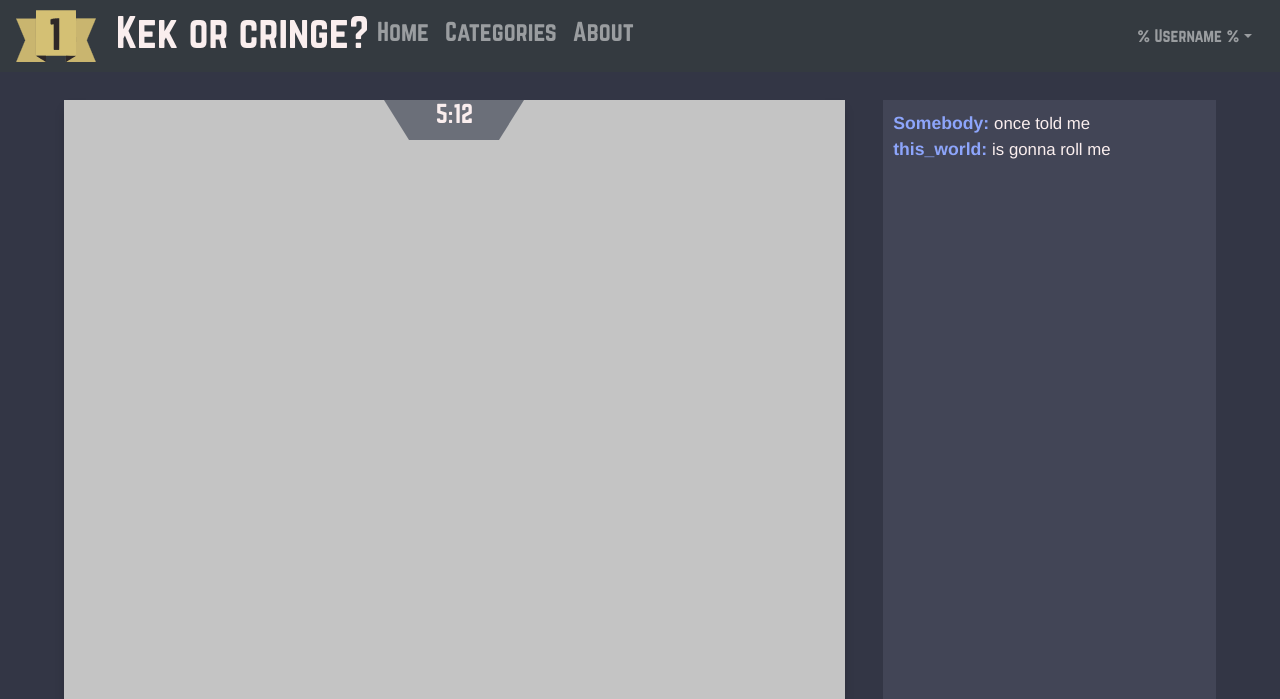
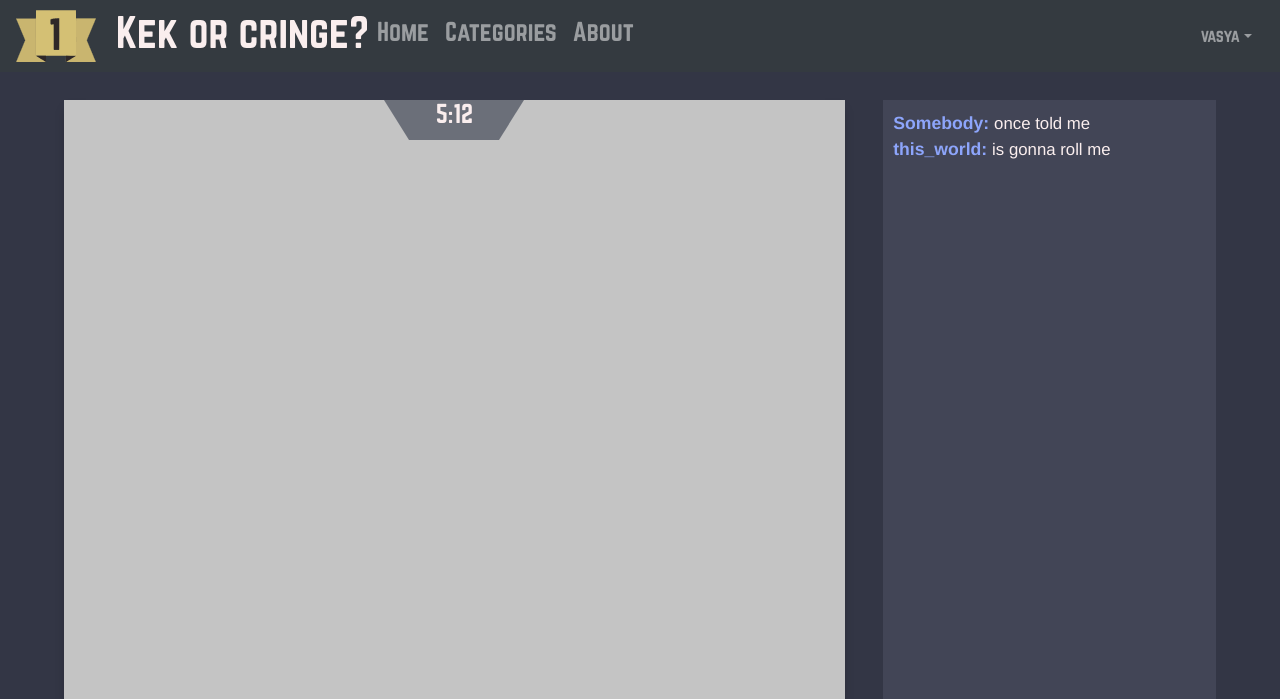
Before and after one commit to Gr0up10/Minute-of-fame, a Django app: page / in a window 1280 px wide. Shown: the top 699 px of the page. Run offline with Django 3.2, Linux system fonts and the light colour scheme; a user stored in the database is signed in; some libraries are stand-ins or nearby versions.

Commit message:
Fixed username view at dropdown

```diff
--- a/app/templates/bases/menu.html
+++ b/app/templates/bases/menu.html
@@ -23,7 +23,7 @@
                 {% if request.user.is_authenticated %}
                 <li class="nav-item dropdown">
                     <a class="nav-link dropdown-toggle" data-toggle="dropdown" href="#" role="button"
-                       aria-haspopup="true" aria-expanded="false">% Username %</a>
+                       aria-haspopup="true" aria-expanded="false">{{ request.user }}</a>
                     <div class="dropdown-menu">
                         <h4><a class="dropdown-item" href="/profile/">View profile</a></h4>
                         <h4><a class="dropdown-item" href="/setting/">Setting</a></h4>
```
Also changed, not shown: db.sqlite3.
